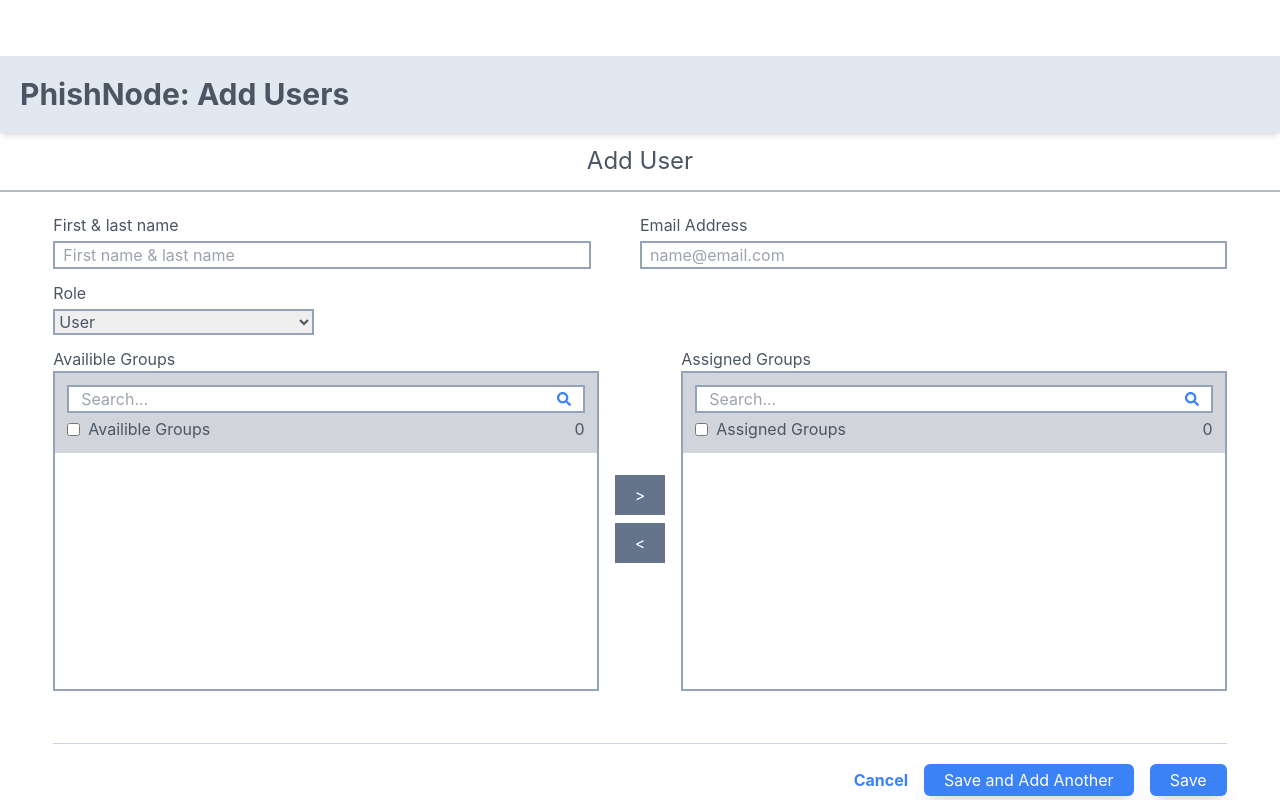
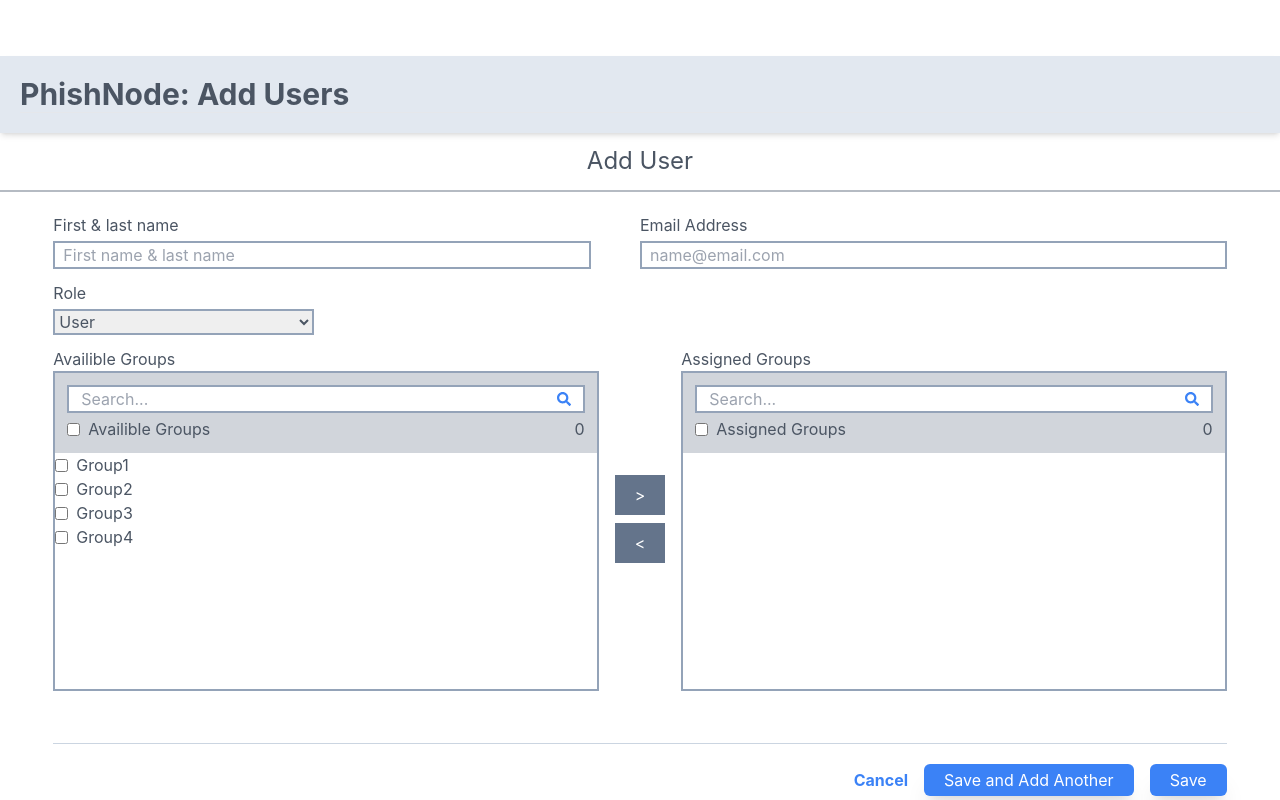
Before and after one commit to Arex360/phishing, a Next.js app: page /sections/AddUser in a window 1280 px wide. Built offline with nearby package versions, Linux system fonts and the light colour scheme.

Commit message:
added group add system

```diff
--- a/pages/sections/AddUser.jsx
+++ b/pages/sections/AddUser.jsx
@@ -1,5 +1,56 @@
+import { useEffect, useState } from 'react'
 import {FaSearch} from 'react-icons/fa'
 let AddUser = ()=>{
+    let [availbleGroups,setAvailibleGroups] = useState([])
+    let [assignedGroups,setAssignedGroups] = useState([])
+    let [availbleGroupKeys,setAvailbleGroupKeys] = useState(['Group1','Group2','Group3','Group4'])
+    let [assignedGroupKeys,setAssignedGroupKeys] = useState([])
+    let [selectedgroup,setSelectedGroups] = useState([])
+    let PopulateAvailbleGroups = ()=>{
+        let groups = []
+        availbleGroupKeys.forEach(key=>{
+            groups.push(<GroupCard onClick={()=>{
+                selectedgroup.push(key)
+                setSelectedGroups(selectedgroup)
+            }} title={key} />)
+        })
+        setAvailibleGroups(groups)
+    }
+    let PopulateAssignedGroups = ()=>{
+        let groups = []
+        assignedGroupKeys.forEach(key=>{
+            groups.push(<GroupCard title={key}/>)
+        })
+        setAssignedGroups(groups)
+    }
+    let uncheckAll= ()=>{
+        let checkboxes = document.querySelectorAll('input[type="checkbox"]')
+        checkboxes.forEach(box=>{
+            box.checked = false
+        })
+    }
+    let AssignGroup = ()=>{
+        let groups = assignedGroupKeys
+        console.log(groups)
+        selectedgroup.forEach(g=>{
+            let fGroup = availbleGroupKeys.filter(n=> n == g)
+            fGroup.forEach(key=>{
+            groups.push(key)
+            })
+        })
+        selectedgroup.forEach(g=>{
+            availbleGroupKeys = availbleGroupKeys.filter(n => n != g)
+        })
+        setAvailbleGroupKeys(availbleGroupKeys)
+        setAssignedGroupKeys(groups)
+        console.log(assignedGroupKeys)
+        PopulateAvailbleGroups()
+        PopulateAssignedGroups()
+        uncheckAll()
+    }
+    useEffect(()=>{
+        PopulateAvailbleGroups()
+    },[])
     return(
         <section className="text-gray-600 body-font h-screen overflow-scroll py-14">
             <div className="row1 w-full bg-slate-200 shadow-md  p-5 mb-2">
@@ -50,10 +101,12 @@
                                                 <label>0</label>
                                             </div>
                                     </div>
+                                    {availbleGroups}
                             </div>
+
                         </div>
                         <div className="mid flex flex-col gap-2">
-                            <button className="bg-slate-500 text-white py-2 px-5">{`>`}</button>
+                            <button onClick={()=>AssignGroup()} className="bg-slate-500 text-white py-2 px-5">{`>`}</button>
                             <button className="bg-slate-500 text-white py-2 px-5">{`<`}</button>
                         </div>
                         <div className="right flex flex-col w-3/5 ">
@@ -74,6 +127,7 @@
                                                 <label>0</label>
                                             </div>
                                     </div>
+                                    {assignedGroups}
                             </div>
 
                         </div>
@@ -91,4 +145,16 @@
         </section>
     )
 }
+let GroupCard = ({title,onClick})=>{
+    let [selected,setSelected] = useState(false)
+    let clickHandler = ()=>{
+        onClick()
+    }
+     return(
+       <div className={`card bg-slate-200' flex items-center gap-2`}>
+           <input onClick={clickHandler} type="checkbox" name="" id="" />
+           <h1>{title}</h1>
+       </div>
+    )
+}
 export default AddUser
```
